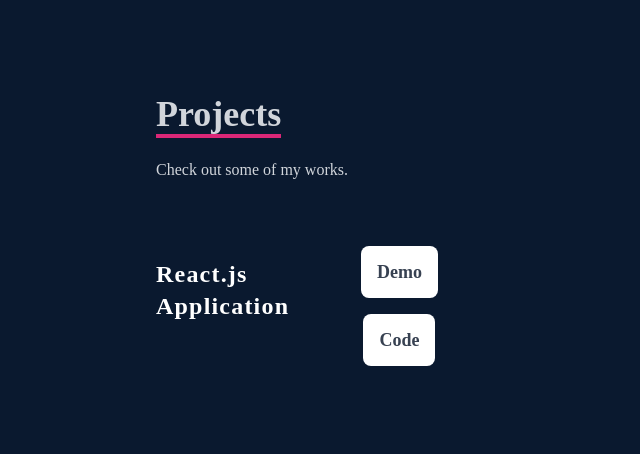
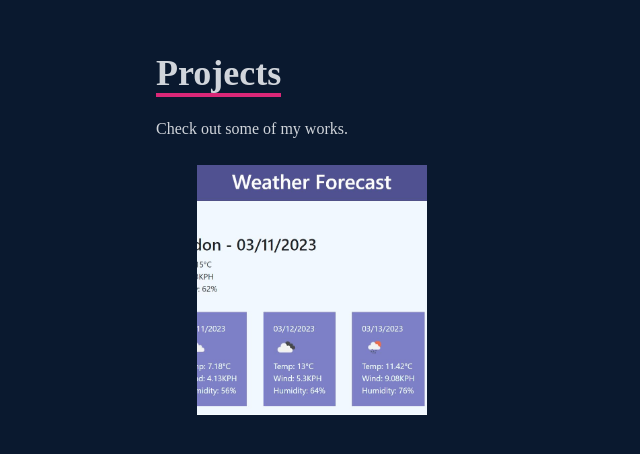
Before and after one commit to PuspitaGoswami/my-react-portfolio, a React (Create React App) app: page / in a window 1280 px wide. Shown: the part 2566-3020 px from the top of the page, without its empty margins (0-640 px from the left). Built offline with nearby package versions, Linux system fonts and the light colour scheme.

Commit message:
Hover effect

```diff
--- a/src/components/Projects.js
+++ b/src/components/Projects.js
@@ -1,5 +1,5 @@
 import React from 'react'
-
+import weather from '../assests/weatherApp.JPG';
 
 
 const Projects = () => {
@@ -12,9 +12,12 @@ h-full'>
                     <p className='text-4xl font-bold inline border-b-4 border-pink-600 text-gray-300'>Projects</p>
                     <p className='py-6'>Check out some of my works.</p>
                 </div>
-    <div style={{}}
+                <div
                     className='grid sm:grid-cols-2 md:grid-cols-3 gap-4'>
-        <div className='shadow-lg shadow-[040c16] group contianer round-ms flex justify-center items-center mx-auto content-div '>
+                    <div style={{ backgroundImage: `url(${weather})` }} className='shadow-lg shadow-[040c16] group contianer round-ms flex justify-center items-center mx-auto content-div '>
+                        {/* Hover effects */}
+
+                        <div className='opacity-0 group-hover:opacity-100'>
                             <span className='text-2xl font-bold text-white tracking-wider'>
                                 React.js Application
                             </span>
@@ -27,6 +30,9 @@ h-full'>
                                 </a>
                             </div>
                         </div>
+
+
+                    </div>
                 </div>
             </div>
         </div>
--- a/src/index.css
+++ b/src/index.css
@@ -13,3 +13,18 @@
     @apply cursor-pointer;
   }
 }
+
+.content-div{
+  background-repeat: no-repeat;
+  background-size:cover;
+  background-position: center;
+  height: 250px;
+}
+
+.content-div:hover{
+  background-image: linear-gradient(
+    to right,
+    rgba(112, 157, 255, 0.8),
+    hsla(242, 74%, 61%, 0.8)
+  )!important;
+}
```
Also changed, not shown: src/assests/s1.JPG (added). Lines whose indentation alone changed are shown as unchanged.
